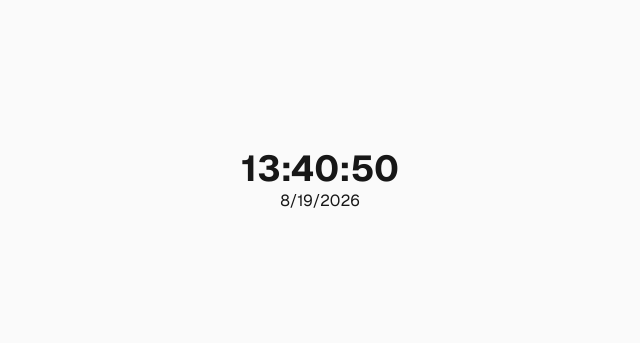
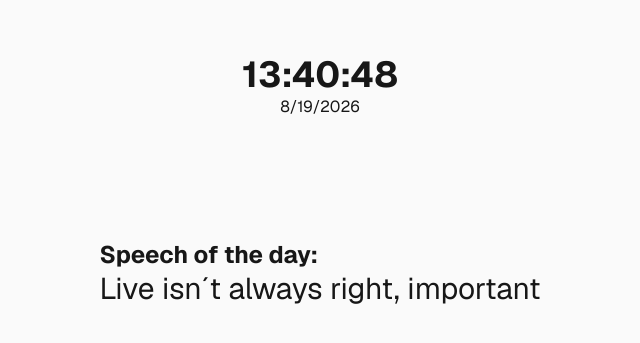
Before and after one commit to CoolV3/another-info-dashboard, a Next.js app: page / in a window 1280 px wide. Shown: the part 219-562 px from the top of the page, without its empty margins (320-960 px from the left). Built offline with nearby package versions, Linux system fonts and the light colour scheme.

Commit message:
Added basic speech of the day.

```diff
--- a/app/page.tsx
+++ b/app/page.tsx
@@ -1,10 +1,13 @@
 import Image from "next/image";
 import ClockComponent from "@/components/clock";
+import SpeedOfDayComponent from "@/components/speechoftheday";
 
 export default function Home() {
   return (
-    <div className="flex flex-col flex-1 items-center justify-center bg-zinc-50 font-sans dark:bg-black">
+    <div className="flex flex-col gap-30 flex-1 items-center justify-center bg-zinc-50 font-sans dark:bg-black">
       <ClockComponent/>
+        <SpeedOfDayComponent/>
+
     </div>
   );
 }
--- /dev/null
+++ b/components/speechoftheday.tsx
@@ -0,0 +1,14 @@
+import speechofday from "@/lib/speechofday.json"
+
+
+export default function SpeedOfDayComponent() {
+
+
+
+    return (
+        <div>
+            <p className="text-2xl font-bold">Speech of the day:</p>
+            <p className="text-3xl">Live isn´t always right, important </p>
+        </div>
+    )
+}
--- /dev/null
+++ b/lib/speechofday.json
@@ -0,0 +1,7 @@
+[
+  {
+    "speech": "Hallo",
+    "wetterCondition": "Rainy",
+    "timeCondition": "9:23:00-14:54:00"
+  }
+]
```
